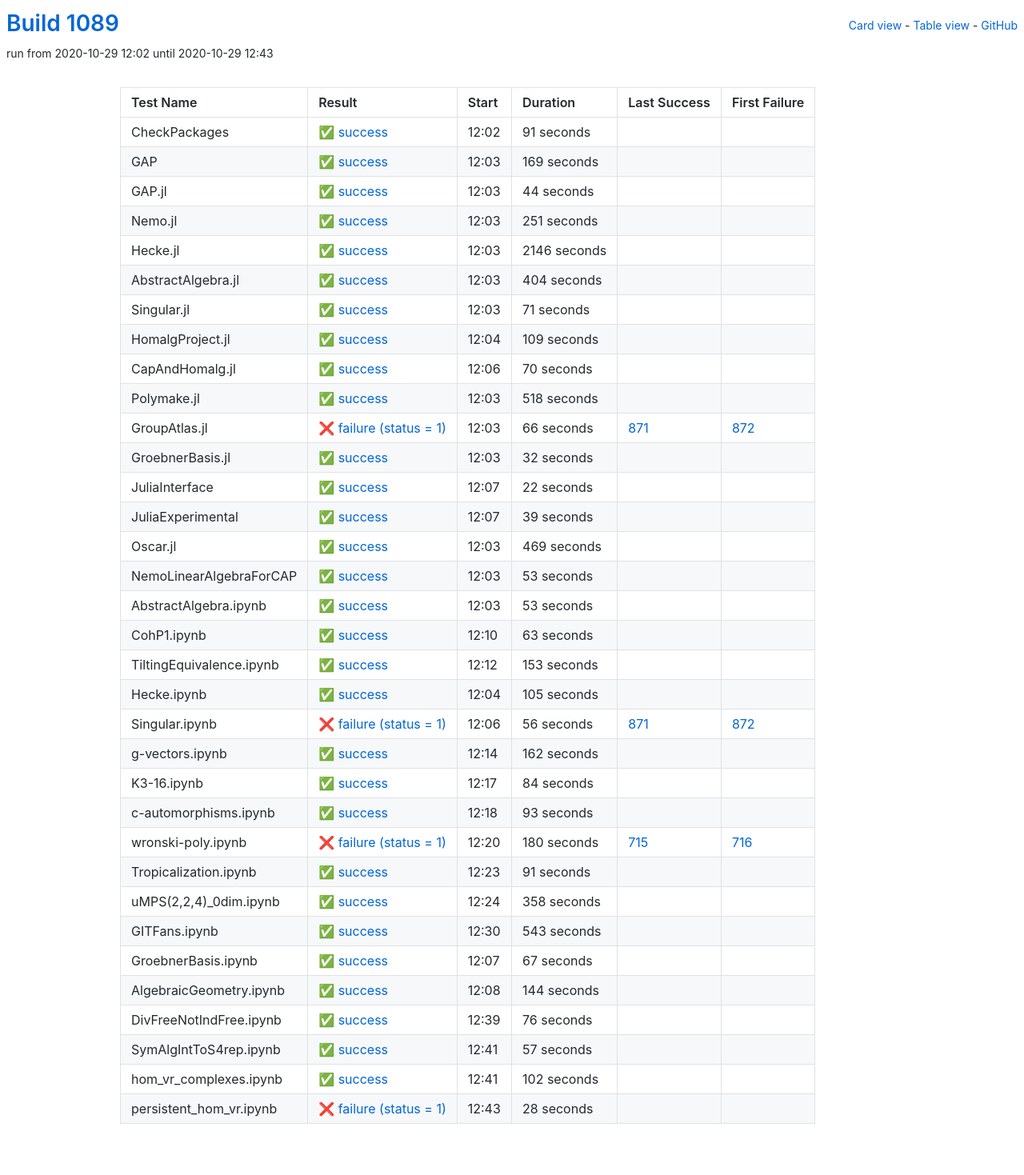
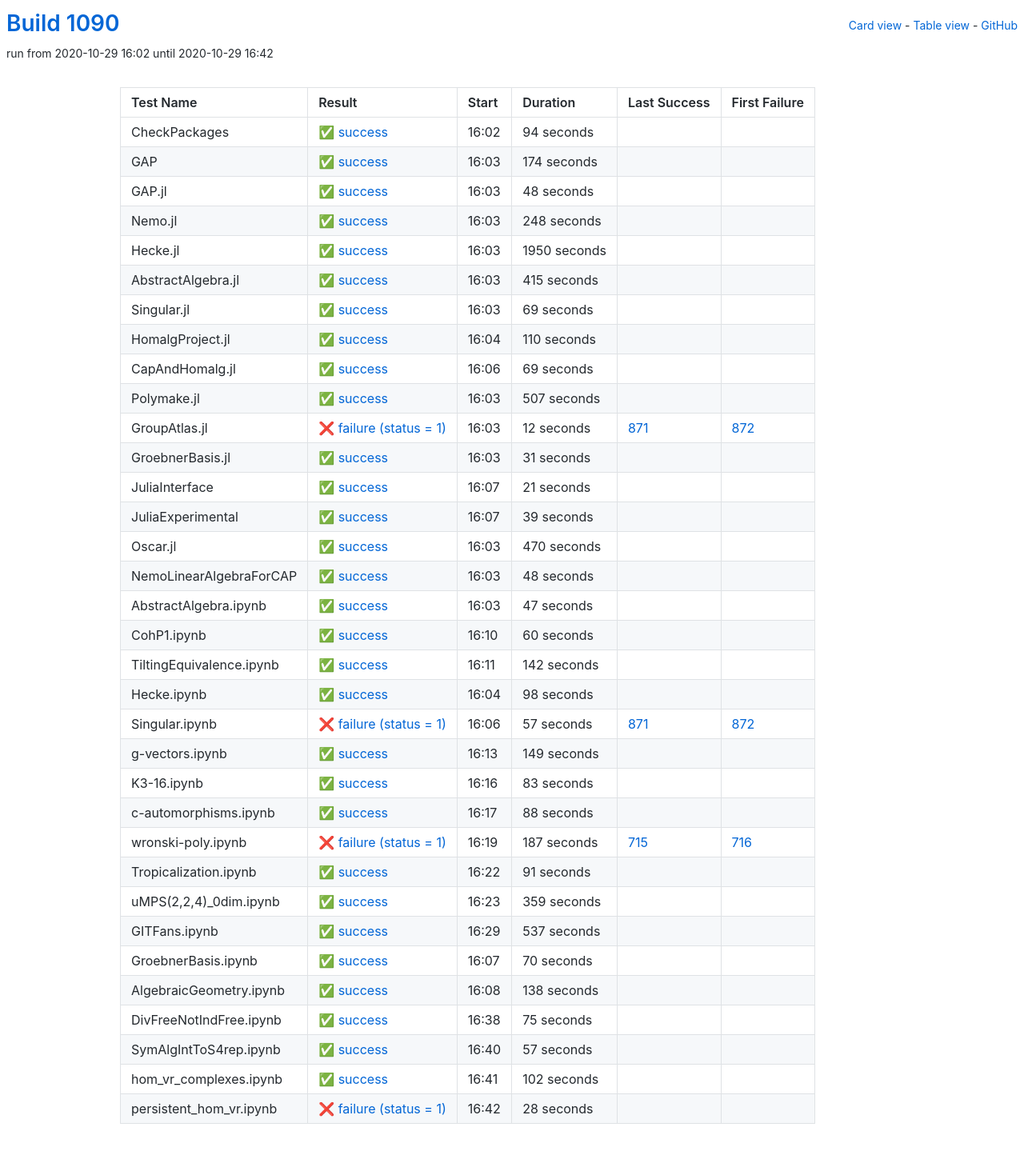
Before and after one commit to oscar-system/oscar-ci-status-stable, a Jekyll site: the page built from table.html, in a window 1280 px wide. Shown: the whole page at 80% size. Built offline with Jekyll 4.4.1, drawn with Linux system fonts in a browser that asks for light colours.

Commit message:
Build #1090

```diff
--- a/_data/ci.yml
+++ b/_data/ci.yml
@@ -1,6 +1,6 @@
 ---
-build: 1089
-build_url: https://oscarci.mathematik.uni-kl.de/job/oscar-stable/1089/
+build: 1090
+build_url: https://oscarci.mathematik.uni-kl.de/job/oscar-stable/1090/
 job: oscar-stable
 organization: oscar-system
 repo: oscar-ci-status-stable
@@ -8,164 +8,164 @@ repourl: https://github.com/oscar-system/oscar-ci-status-stable
 tests:
 - name: CheckPackages
   id: checkpackages
-  log: https://oscarci.mathematik.uni-kl.de/job/oscar-stable/1089/artifact/logs/build-1089/CheckPackages.log
-  start: 2020-10-29 12:02
+  log: https://oscarci.mathematik.uni-kl.de/job/oscar-stable/1090/artifact/logs/build-1090/CheckPackages.log
+  start: 2020-10-29 16:02
   success: true
   exitcode: 0
   status: success
-  duration: 91
+  duration: 94
   last_success: false
   last_success_url:
   first_failure: false
   first_failure_url:
 - name: GAP
   id: gap
-  log: https://oscarci.mathematik.uni-kl.de/job/oscar-stable/1089/artifact/logs/build-1089/GAP.log
-  start: 2020-10-29 12:03
+  log: https://oscarci.mathematik.uni-kl.de/job/oscar-stable/1090/artifact/logs/build-1090/GAP.log
+  start: 2020-10-29 16:03
   success: true
   exitcode: 0
   status: success
-  duration: 169
+  duration: 174
   last_success: false
   last_success_url:
   first_failure: false
   first_failure_url:
 - name: GAP.jl
   id: gap-jl
-  log: https://oscarci.mathematik.uni-kl.de/job/oscar-stable/1089/artifact/logs/build-1089/GAP.jl.log
-  start: 2020-10-29 12:03
+  log: https://oscarci.mathematik.uni-kl.de/job/oscar-stable/1090/artifact/logs/build-1090/GAP.jl.log
+  start: 2020-10-29 16:03
   success: true
   exitcode: 0
   status: success
-  duration: 44
+  duration: 48
   last_success: false
   last_success_url:
   first_failure: false
   first_failure_url:
 - name: Nemo.jl
   id: nemo-jl
-  log: https://oscarci.mathematik.uni-kl.de/job/oscar-stable/1089/artifact/logs/build-1089/Nemo.jl.log
-  start: 2020-10-29 12:03
+  log: https://oscarci.mathematik.uni-kl.de/job/oscar-stable/1090/artifact/logs/build-1090/Nemo.jl.log
+  start: 2020-10-29 16:03
   success: true
   exitcode: 0
   status: success
-  duration: 251
+  duration: 248
   last_success: false
   last_success_url:
   first_failure: false
   first_failure_url:
 - name: Hecke.jl
   id: hecke-jl
-  log: https://oscarci.mathematik.uni-kl.de/job/oscar-stable/1089/artifact/logs/build-1089/Hecke.jl.log
-  start: 2020-10-29 12:03
+  log: https://oscarci.mathematik.uni-kl.de/job/oscar-stable/1090/artifact/logs/build-1090/Hecke.jl.log
+  start: 2020-10-29 16:03
   success: true
   exitcode: 0
   status: success
-  duration: 2146
+  duration: 1950
   last_success: false
   last_success_url:
   first_failure: false
   first_failure_url:
 - name: AbstractAlgebra.jl
   id: abstractalgebra-jl
-  log: https://oscarci.mathematik.uni-kl.de/job/oscar-stable/1089/artifact/logs/build-1089/AbstractAlgebra.jl.log
-  start: 2020-10-29 12:03
+  log: https://oscarci.mathematik.uni-kl.de/job/oscar-stable/1090/artifact/logs/build-1090/AbstractAlgebra.jl.log
+  start: 2020-10-29 16:03
   success: true
   exitcode: 0
   status: success
-  duration: 404
+  duration: 415
   last_success: false
   last_success_url:
   first_failure: false
   first_failure_url:
 - name: Singular.jl
   id: singular-jl
-  log: https://oscarci.mathematik.uni-kl.de/job/oscar-stable/1089/artifact/logs/build-1089/Singular.jl.log
-  start: 2020-10-29 12:03
+  log: https://oscarci.mathematik.uni-kl.de/job/oscar-stable/1090/artifact/logs/build-1090/Singular.jl.log
+  start: 2020-10-29 16:03
   success: true
   exitcode: 0
   status: success
-  duration: 71
+  duration: 69
   last_success: false
   last_success_url:
   first_failure: false
   first_failure_url:
 - name: HomalgProject.jl
   id: homalgproject-jl
-  log: https://oscarci.mathematik.uni-kl.de/job/oscar-stable/1089/artifact/logs/build-1089/HomalgProject.jl.log
-  start: 2020-10-29 12:04
+  log: https://oscarci.mathematik.uni-kl.de/job/oscar-stable/1090/artifact/logs/build-1090/HomalgProject.jl.log
+  start: 2020-10-29 16:04
   success: true
   exitcode: 0
   status: success
-  duration: 109
+  duration: 110
   last_success: false
   last_success_url:
   first_failure: false
   first_failure_url:
 - name: CapAndHomalg.jl
   id: capandhomalg-jl
-  log: https://oscarci.mathematik.uni-kl.de/job/oscar-stable/1089/artifact/logs/build-1089/CapAndHomalg.jl.log
-  start: 2020-10-29 12:06
+  log: https://oscarci.mathematik.uni-kl.de/job/oscar-stable/1090/artifact/logs/build-1090/CapAndHomalg.jl.log
+  start: 2020-10-29 16:06
   success: true
   exitcode: 0
   status: success
-  duration: 70
+  duration: 69
   last_success: false
   last_success_url:
   first_failure: false
   first_failure_url:
 - name: Polymake.jl
   id: polymake-jl
-  log: https://oscarci.mathematik.uni-kl.de/job/oscar-stable/1089/artifact/logs/build-1089/Polymake.jl.log
-  start: 2020-10-29 12:03
+  log: https://oscarci.mathematik.uni-kl.de/job/oscar-stable/1090/artifact/logs/build-1090/Polymake.jl.log
+  start: 2020-10-29 16:03
   success: true
   exitcode: 0
   status: success
-  duration: 518
+  duration: 507
   last_success: false
   last_success_url:
   first_failure: false
   first_failure_url:
 - name: GroupAtlas.jl
   id: groupatlas-jl
-  log: https://oscarci.mathematik.uni-kl.de/job/oscar-stable/1089/artifact/logs/build-1089/GroupAtlas.jl.log
-  start: 2020-10-29 12:03
+  log: https://oscarci.mathematik.uni-kl.de/job/oscar-stable/1090/artifact/logs/build-1090/GroupAtlas.jl.log
+  start: 2020-10-29 16:03
   success: false
   exitcode: 1
   status: failure
-  duration: 66
+  duration: 12
   last_success: 871
   last_success_url: https://oscarci.mathematik.uni-kl.de/job/oscar-stable/871/
   first_failure: 872
   first_failure_url: https://oscarci.mathematik.uni-kl.de/job/oscar-stable/872/
 - name: GroebnerBasis.jl
   id: groebnerbasis-jl
-  log: https://oscarci.mathematik.uni-kl.de/job/oscar-stable/1089/artifact/logs/build-1089/GroebnerBasis.jl.log
-  start: 2020-10-29 12:03
+  log: https://oscarci.mathematik.uni-kl.de/job/oscar-stable/1090/artifact/logs/build-1090/GroebnerBasis.jl.log
+  start: 2020-10-29 16:03
   success: true
   exitcode: 0
   status: success
-  duration: 32
+  duration: 31
   last_success: false
   last_success_url:
   first_failure: false
   first_failure_url:
 - name: JuliaInterface
   id: juliainterface
-  log: https://oscarci.mathematik.uni-kl.de/job/oscar-stable/1089/artifact/logs/build-1089/JuliaInterface.log
-  start: 2020-10-29 12:07
+  log: https://oscarci.mathematik.uni-kl.de/job/oscar-stable/1090/artifact/logs/build-1090/JuliaInterface.log
+  start: 2020-10-29 16:07
   success: true
   exitcode: 0
   status: success
-  duration: 22
+  duration: 21
   last_success: false
   last_success_url:
   first_failure: false
   first_failure_url:
 - name: JuliaExperimental
   id: juliaexperimental
-  log: https://oscarci.mathematik.uni-kl.de/job/oscar-stable/1089/artifact/logs/build-1089/JuliaExperimental.log
-  start: 2020-10-29 12:07
+  log: https://oscarci.mathematik.uni-kl.de/job/oscar-stable/1090/artifact/logs/build-1090/JuliaExperimental.log
+  start: 2020-10-29 16:07
   success: true
   exitcode: 0
   status: success
@@ -176,140 +176,140 @@ tests:
   first_failure_url:
 - name: Oscar.jl
   id: oscar-jl
-  log: https://oscarci.mathematik.uni-kl.de/job/oscar-stable/1089/artifact/logs/build-1089/Oscar.jl.log
-  start: 2020-10-29 12:03
+  log: https://oscarci.mathematik.uni-kl.de/job/oscar-stable/1090/artifact/logs/build-1090/Oscar.jl.log
+  start: 2020-10-29 16:03
   success: true
   exitcode: 0
   status: success
-  duration: 469
+  duration: 470
   last_success: false
   last_success_url:
   first_failure: false
   first_failure_url:
 - name: NemoLinearAlgebraForCAP
   id: nemolinearalgebraforcap
-  log: https://oscarci.mathematik.uni-kl.de/job/oscar-stable/1089/artifact/logs/build-1089/NemoLinearAlgebraForCAP.log
-  start: 2020-10-29 12:03
+  log: https://oscarci.mathematik.uni-kl.de/job/oscar-stable/1090/artifact/logs/build-1090/NemoLinearAlgebraForCAP.log
+  start: 2020-10-29 16:03
   success: true
   exitcode: 0
   status: success
-  duration: 53
+  duration: 48
   last_success: false
   last_success_url:
   first_failure: false
   first_failure_url:
 - name: AbstractAlgebra.ipynb
   id: abstractalgebra-ipynb
-  log: https://oscarci.mathematik.uni-kl.de/job/oscar-stable/1089/artifact/logs/build-1089/AbstractAlgebra.ipynb.log
-  start: 2020-10-29 12:03
+  log: https://oscarci.mathematik.uni-kl.de/job/oscar-stable/1090/artifact/logs/build-1090/AbstractAlgebra.ipynb.log
+  start: 2020-10-29 16:03
   success: true
   exitcode: 0
   status: success
-  duration: 53
+  duration: 47
   last_success: false
   last_success_url:
   first_failure: false
   first_failure_url:
 - name: CohP1.ipynb
   id: cohp1-ipynb
-  log: https://oscarci.mathematik.uni-kl.de/job/oscar-stable/1089/artifact/logs/build-1089/CohP1.ipynb.log
-  start: 2020-10-29 12:10
+  log: https://oscarci.mathematik.uni-kl.de/job/oscar-stable/1090/artifact/logs/build-1090/CohP1.ipynb.log
+  start: 2020-10-29 16:10
   success: true
   exitcode: 0
   status: success
-  duration: 63
+  duration: 60
   last_success: false
   last_success_url:
   first_failure: false
   first_failure_url:
 - name: TiltingEquivalence.ipynb
   id: tiltingequivalence-ipynb
-  log: https://oscarci.mathematik.uni-kl.de/job/oscar-stable/1089/artifact/logs/build-1089/TiltingEquivalence.ipynb.log
-  start: 2020-10-29 12:12
+  log: https://oscarci.mathematik.uni-kl.de/job/oscar-stable/1090/artifact/logs/build-1090/TiltingEquivalence.ipynb.log
+  start: 2020-10-29 16:11
   success: true
   exitcode: 0
   status: success
-  duration: 153
+  duration: 142
   last_success: false
   last_success_url:
   first_failure: false
   first_failure_url:
 - name: Hecke.ipynb
   id: hecke-ipynb
-  log: https://oscarci.mathematik.uni-kl.de/job/oscar-stable/1089/artifact/logs/build-1089/Hecke.ipynb.log
-  start: 2020-10-29 12:04
+  log: https://oscarci.mathematik.uni-kl.de/job/oscar-stable/1090/artifact/logs/build-1090/Hecke.ipynb.log
+  start: 2020-10-29 16:04
   success: true
   exitcode: 0
   status: success
-  duration: 105
+  duration: 98
   last_success: false
   last_success_url:
   first_failure: false
   first_failure_url:
 - name: Singular.ipynb
   id: singular-ipynb
-  log: https://oscarci.mathematik.uni-kl.de/job/oscar-stable/1089/artifact/logs/build-1089/Singular.ipynb.log
-  start: 2020-10-29 12:06
+  log: https://oscarci.mathematik.uni-kl.de/job/oscar-stable/1090/artifact/logs/build-1090/Singular.ipynb.log
+  start: 2020-10-29 16:06
   success: false
   exitcode: 1
   status: failure
-  duration: 56
+  duration: 57
   last_success: 871
   last_success_url: https://oscarci.mathematik.uni-kl.de/job/oscar-stable/871/
   first_failure: 872
   first_failure_url: https://oscarci.mathematik.uni-kl.de/job/oscar-stable/872/
 - name: g-vectors.ipynb
   id: g-vectors-ipynb
-  log: https://oscarci.mathematik.uni-kl.de/job/oscar-stable/1089/artifact/logs/build-1089/g-vectors.ipynb.log
-  start: 2020-10-29 12:14
+  log: https://oscarci.mathematik.uni-kl.de/job/oscar-stable/1090/artifact/logs/build-1090/g-vectors.ipynb.log
+  start: 2020-10-29 16:13
   success: true
   exitcode: 0
   status: success
-  duration: 162
+  duration: 149
   last_success: false
   last_success_url:
   first_failure: false
   first_failure_url:
 - name: K3-16.ipynb
   id: k3-16-ipynb
-  log: https://oscarci.mathematik.uni-kl.de/job/oscar-stable/1089/artifact/logs/build-1089/K3-16.ipynb.log
-  start: 2020-10-29 12:17
+  log: https://oscarci.mathematik.uni-kl.de/job/oscar-stable/1090/artifact/logs/build-1090/K3-16.ipynb.log
+  start: 2020-10-29 16:16
   success: true
   exitcode: 0
   status: success
-  duration: 84
+  duration: 83
   last_success: false
   last_success_url:
   first_failure: false
   first_failure_url:
 - name: c-automorphisms.ipynb
   id: c-automorphisms-ipynb
-  log: https://oscarci.mathematik.uni-kl.de/job/oscar-stable/1089/artifact/logs/build-1089/c-automorphisms.ipynb.log
-  start: 2020-10-29 12:18
+  log: https://oscarci.mathematik.uni-kl.de/job/oscar-stable/1090/artifact/logs/build-1090/c-automorphisms.ipynb.log
+  start: 2020-10-29 16:17
   success: true
   exitcode: 0
   status: success
-  duration: 93
+  duration: 88
   last_success: false
   last_success_url:
   first_failure: false
   first_failure_url:
 - name: wronski-poly.ipynb
   id: wronski-poly-ipynb
-  log: https://oscarci.mathematik.uni-kl.de/job/oscar-stable/1089/artifact/logs/build-1089/wronski-poly.ipynb.log
-  start: 2020-10-29 12:20
+  log: https://oscarci.mathematik.uni-kl.de/job/oscar-stable/1090/artifact/logs/build-1090/wronski-poly.ipynb.log
+  start: 2020-10-29 16:19
   success: false
   exitcode: 1
   status: failure
-  duration: 180
+  duration: 187
   last_success: 715
   last_success_url: https://oscarci.mathematik.uni-kl.de/job/oscar-stable/715/
   first_failure: 716
   first_failure_url: https://oscarci.mathematik.uni-kl.de/job/oscar-stable/716/
 - name: Tropicalization.ipynb
   id: tropicalization-ipynb
-  log: https://oscarci.mathematik.uni-kl.de/job/oscar-stable/1089/artifact/logs/build-1089/Tropicalization.ipynb.log
-  start: 2020-10-29 12:23
+  log: https://oscarci.mathematik.uni-kl.de/job/oscar-stable/1090/artifact/logs/build-1090/Tropicalization.ipynb.log
+  start: 2020-10-29 16:22
   success: true
   exitcode: 0
   status: success
@@ -320,68 +320,68 @@ tests:
   first_failure_url:
 - name: uMPS(2,2,4)_0dim.ipynb
   id: umps-2-2-4-0dim-ipynb
-  log: https://oscarci.mathematik.uni-kl.de/job/oscar-stable/1089/artifact/logs/build-1089/uMPS-2-2-4-_0dim.ipynb.log
-  start: 2020-10-29 12:24
+  log: https://oscarci.mathematik.uni-kl.de/job/oscar-stable/1090/artifact/logs/build-1090/uMPS-2-2-4-_0dim.ipynb.log
+  start: 2020-10-29 16:23
   success: true
   exitcode: 0
   status: success
-  duration: 358
+  duration: 359
   last_success: false
   last_success_url:
   first_failure: false
   first_failure_url:
 - name: GITFans.ipynb
   id: gitfans-ipynb
-  log: https://oscarci.mathematik.uni-kl.de/job/oscar-stable/1089/artifact/logs/build-1089/GITFans.ipynb.log
-  start: 2020-10-29 12:30
+  log: https://oscarci.mathematik.uni-kl.de/job/oscar-stable/1090/artifact/logs/build-1090/GITFans.ipynb.log
+  start: 2020-10-29 16:29
   success: true
   exitcode: 0
   status: success
-  duration: 543
+  duration: 537
   last_success: false
   last_success_url:
   first_failure: false
   first_failure_url:
 - name: GroebnerBasis.ipynb
   id: groebnerbasis-ipynb
-  log: https://oscarci.mathematik.uni-kl.de/job/oscar-stable/1089/artifact/logs/build-1089/GroebnerBasis.ipynb.log
-  start: 2020-10-29 12:07
+  log: https://oscarci.mathematik.uni-kl.de/job/oscar-stable/1090/artifact/logs/build-1090/GroebnerBasis.ipynb.log
+  start: 2020-10-29 16:07
   success: true
   exitcode: 0
   status: success
-  duration: 67
+  duration: 70
   last_success: false
   last_success_url:
   first_failure: false
   first_failure_url:
 - name: AlgebraicGeometry.ipynb
   id: algebraicgeometry-ipynb
-  log: https://oscarci.mathematik.uni-kl.de/job/oscar-stable/1089/artifact/logs/build-1089/AlgebraicGeometry.ipynb.log
-  start: 2020-10-29 12:08
+  log: https://oscarci.mathematik.uni-kl.de/job/oscar-stable/1090/artifact/logs/build-1090/AlgebraicGeometry.ipynb.log
+  start: 2020-10-29 16:08
   success: true
   exitcode: 0
   status: success
-  duration: 144
+  duration: 138
   last_success: false
   last_success_url:
   first_failure: false
   first_failure_url:
 - name: DivFreeNotIndFree.ipynb
   id: divfreenotindfree-ipynb
-  log: https://oscarci.mathematik.uni-kl.de/job/oscar-stable/1089/artifact/logs/build-1089/DivFreeNotIndFree.ipynb.log
-  start: 2020-10-29 12:39
+  log: https://oscarci.mathematik.uni-kl.de/job/oscar-stable/1090/artifact/logs/build-1090/DivFreeNotIndFree.ipynb.log
+  start: 2020-10-29 16:38
   success: true
   exitcode: 0
   status: success
-  duration: 76
+  duration: 75
   last_success: false
   last_success_url:
   first_failure: false
   first_failure_url:
 - name: SymAlgIntToS4rep.ipynb
   id: symalginttos4rep-ipynb
-  log: https://oscarci.mathematik.uni-kl.de/job/oscar-stable/1089/artifact/logs/build-1089/SymAlgIntToS4rep.ipynb.log
-  start: 2020-10-29 12:41
+  log: https://oscarci.mathematik.uni-kl.de/job/oscar-stable/1090/artifact/logs/build-1090/SymAlgIntToS4rep.ipynb.log
+  start: 2020-10-29 16:40
   success: true
   exitcode: 0
   status: success
@@ -392,8 +392,8 @@ tests:
   first_failure_url:
 - name: hom_vr_complexes.ipynb
   id: hom-vr-complexes-ipynb
-  log: https://oscarci.mathematik.uni-kl.de/job/oscar-stable/1089/artifact/logs/build-1089/hom_vr_complexes.ipynb.log
-  start: 2020-10-29 12:41
+  log: https://oscarci.mathematik.uni-kl.de/job/oscar-stable/1090/artifact/logs/build-1090/hom_vr_complexes.ipynb.log
+  start: 2020-10-29 16:41
   success: true
   exitcode: 0
   status: success
@@ -404,8 +404,8 @@ tests:
   first_failure_url:
 - name: persistent_hom_vr.ipynb
   id: persistent-hom-vr-ipynb
-  log: https://oscarci.mathematik.uni-kl.de/job/oscar-stable/1089/artifact/logs/build-1089/persistent_hom_vr.ipynb.log
-  start: 2020-10-29 12:43
+  log: https://oscarci.mathematik.uni-kl.de/job/oscar-stable/1090/artifact/logs/build-1090/persistent_hom_vr.ipynb.log
+  start: 2020-10-29 16:42
   success: false
   exitcode: 1
   status: failure
```
Also changed, not shown: README.md.
